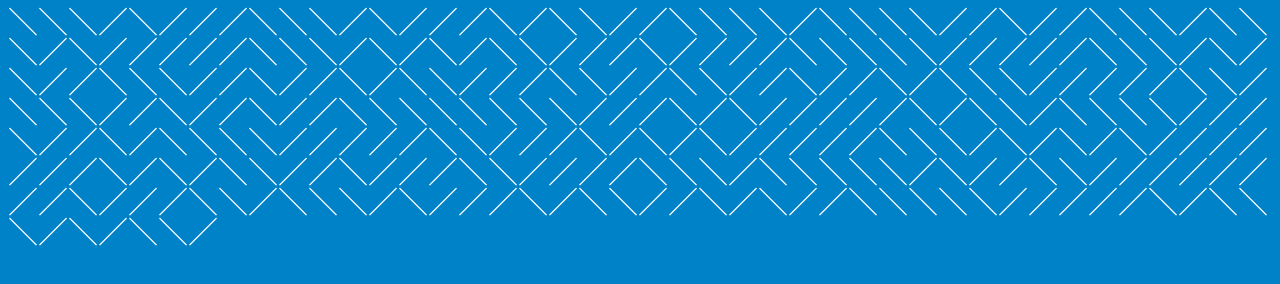
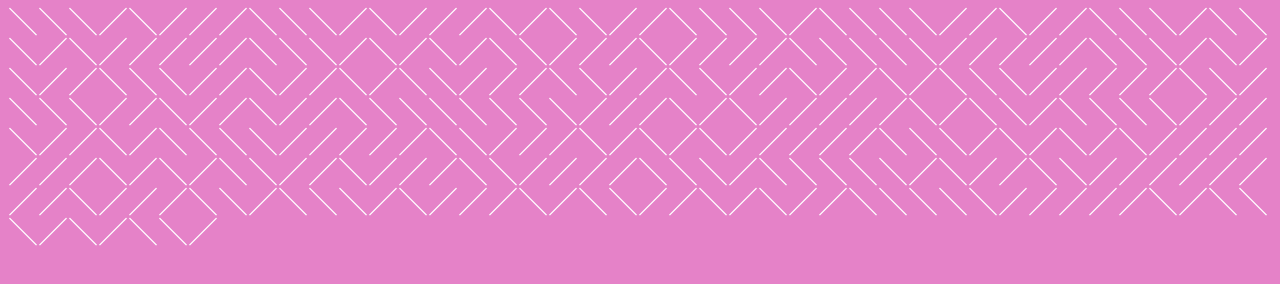
Before and after one commit to nbriz/10print, a plain HTML site: page index.html in a window 1280 px wide. Drawn offline with Linux system fonts and the light colour scheme.

Commit message:
new background color

```diff
--- a/index.html
+++ b/index.html
@@ -3,7 +3,7 @@
   @import url("https://fonts.googleapis.com/css2?family=Noto+Serif+SC&display=swap");
 
   body {
-    background-color: #0082c8;
+    background-color: #e582c8;
     color: #ffffff;
     font-size: 30px;
     line-height: 30px;
```
